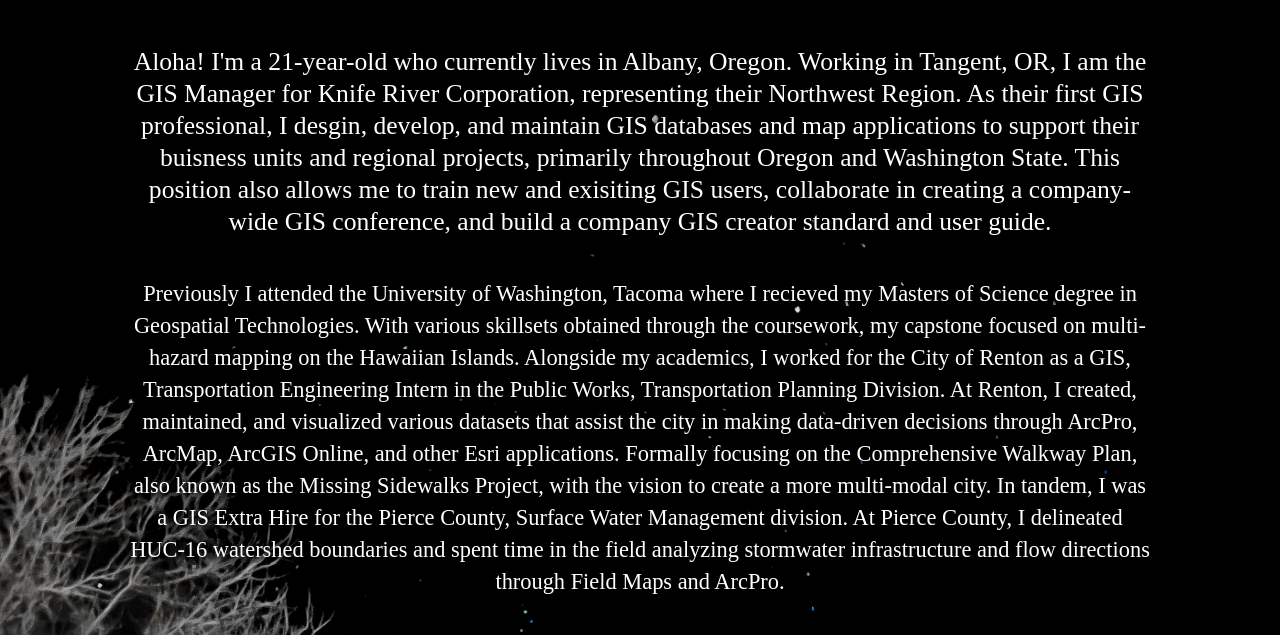
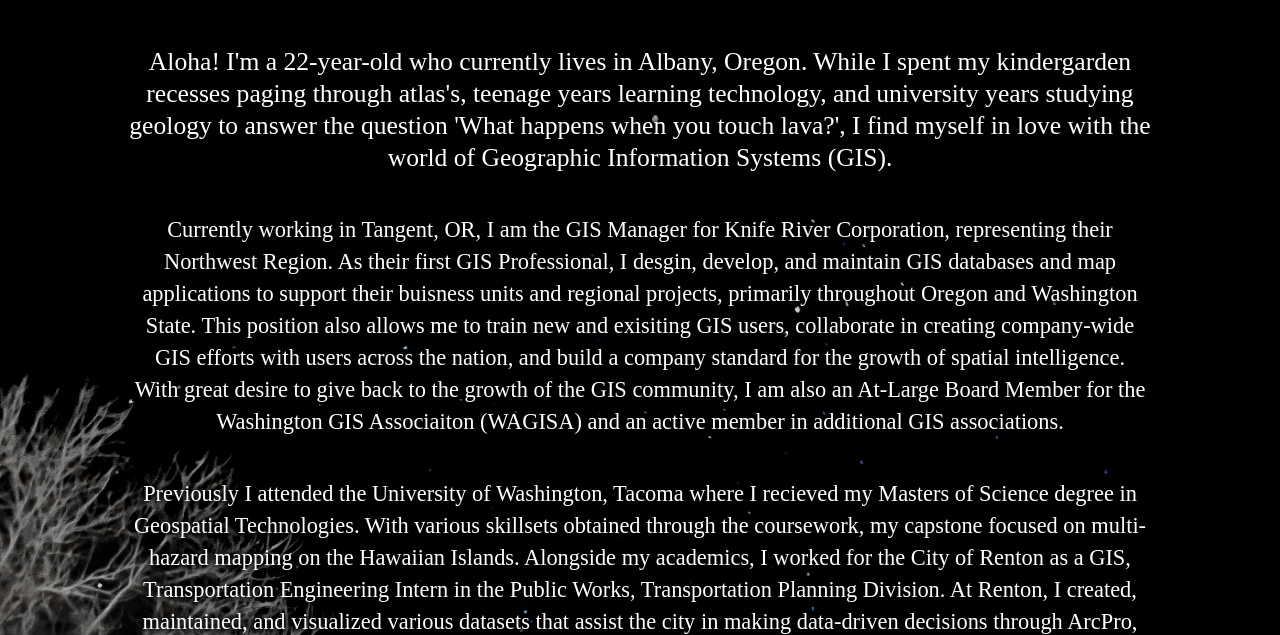
Before and after one commit to sadng/SN, a plain HTML site: page index.html in a window 1280 px wide. Shown: the part 150-785 px from the top of the page. Drawn offline with Linux system fonts and the light colour scheme.

Commit message:
Update index.html

```diff
--- a/index.html
+++ b/index.html
@@ -29,11 +29,18 @@
 
 	<center>
 
-	<p2>Aloha! I'm a 21-year-old who currently lives in Albany, Oregon.
-		Working in Tangent, OR, I am the GIS Manager for Knife River Corporation, representing their Northwest Region.
-		As their first GIS professional, I desgin, develop, and maintain GIS databases and map applications to support their buisness units and regional projects, primarily throughout Oregon and Washington State.
-		This position also allows me to train new and exisiting GIS users, collaborate in creating a company-wide GIS conference, and build a company GIS creator standard and user guide.
+	<p2>Aloha! I'm a 22-year-old who currently lives in Albany, Oregon.
+		While I spent my kindergarden recesses paging through atlas's, teenage years learning technology,
+		and university years studying geology to answer the question 'What happens when you touch lava?',
+		I find myself in love with the world of Geographic Information Systems (GIS).
 	</p2>
+	<br>
+	<p3>
+		Currently working in Tangent, OR, I am the GIS Manager for Knife River Corporation, representing their Northwest Region.
+		As their first GIS Professional, I desgin, develop, and maintain GIS databases and map applications to support their buisness units and regional projects, primarily throughout Oregon and Washington State.
+		This position also allows me to train new and exisiting GIS users, collaborate in creating company-wide GIS efforts with users across the nation, and build a company standard for the growth of spatial intelligence.
+		<br>With great desire to give back to the growth of the GIS community, I am also an At-Large Board Member for the Washington GIS Associaiton (WAGISA) and an active member in additional GIS associations.
+	</p3>
 	<br>
 	<p3>
 		Previously I attended the University of Washington, Tacoma where I recieved my Masters of Science degree in Geospatial Technologies.
@@ -76,10 +83,12 @@
 	</ul>-->
 	Past trainings and conferences attended:
 	<ul>
+		<li>WAGISA Washington GIS Conference - Tacoma, WA - June 2024</li>
+		<li>ORURISA & ASPRS GIS in Action Conference - Portland, OR - April 2024</li>
 		<li>Knife River GIS Conference - February 2024</li>
 		<li>Imagery in Action - Esri MOOC - November 2023</li>
-		<li>Esri User Conference - San Diego, CA - July 10-14, 2023</li>
-		<li>WAGISA Conference - Tacoma, WA - June 13-15, 2023</li>
+		<li>Esri User Conference - San Diego, CA - July 2023</li>
+		<li>WAGISA Washington GIS Conference - Tacoma, WA - June 2023</li>
 		<li>Esri Survey123 Training - Olympia, WA - February 2023</li>
 		<li>WA ITE Safety Conference - Renton, WA - November 2023</li>
 		<li>GSA Joint Section Meeting - Las Vegas, NV - March 2022</li>
```
